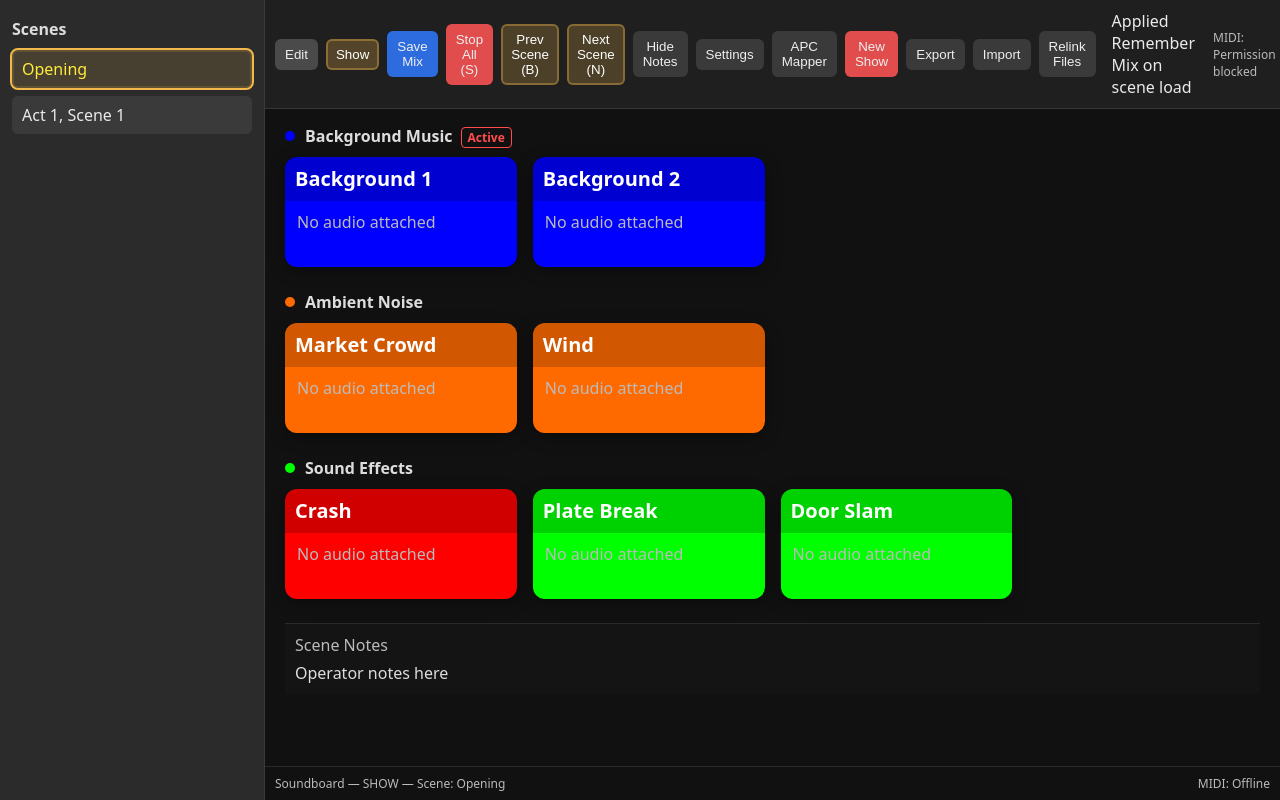
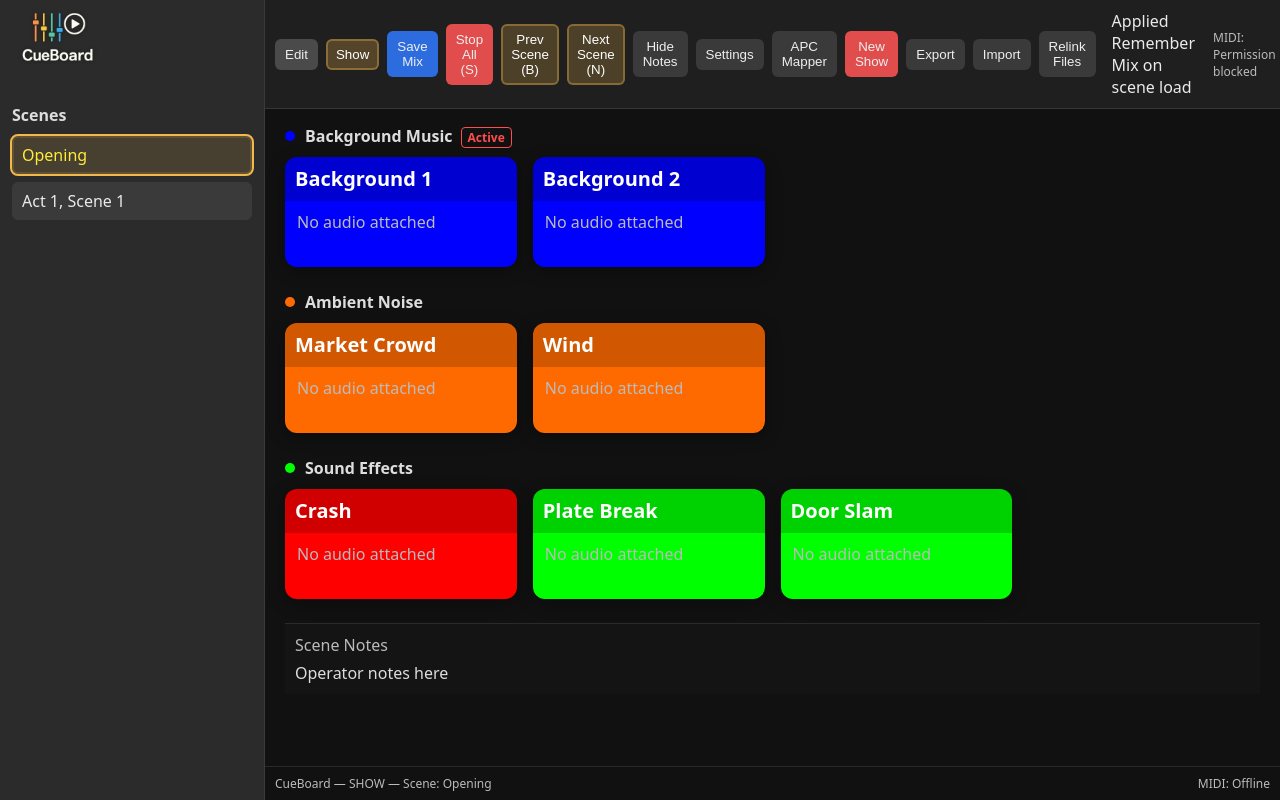
Before and after one commit to crownemmanuel/CueBoard, a React (Vite) app: page / in a window 1280 px wide. Built offline with nearby package versions, Linux system fonts and the light colour scheme.

Commit message:
some branding and documentation

```diff
--- a/index.html
+++ b/index.html
@@ -1,10 +1,10 @@
-<!doctype html>
+<!DOCTYPE html>
 <html lang="en">
   <head>
     <meta charset="UTF-8" />
-    <link rel="icon" type="image/svg+xml" href="/vite.svg" />
+    <link id="app-favicon" rel="icon" href="/vite.svg" />
     <meta name="viewport" content="width=device-width, initial-scale=1.0" />
-    <title>Tauri + React</title>
+    <title>CueBoard</title>
   </head>
 
   <body>
--- a/src/App.css
+++ b/src/App.css
@@ -41,6 +41,20 @@ body {
   flex-direction: column;
   gap: 8px;
   border-right: 1px solid #3a3a3a;
+}
+
+.brandRow {
+  display: flex;
+  align-items: center;
+  gap: 8px;
+  margin-bottom: 6px;
+}
+.brandLogo {
+  width: 92px;
+  height: 92px;
+  object-fit: contain;
+  filter: drop-shadow(0 0 2px rgba(0, 0, 0, 0.4));
+  margin-top: -20px;
 }
 
 .sidebar h2 {
--- a/src/App.jsx
+++ b/src/App.jsx
@@ -1,4 +1,5 @@
 import { useEffect, useMemo, useRef, useState } from "react";
+import logoUrl from "./cue-board.logo.png";
 import WaveSurfer from "wavesurfer.js";
 import "./App.css";
 
@@ -44,6 +45,9 @@ const APC_ROWS = [
 // Group selector buttons (top row -> bottom row)
 // Notes provided: 82, 83, 84, 85, 86
 const GROUP_SELECT_NOTES = [82, 83, 84, 85, 86];
+// APC40 navigation buttons for scene switching (from user logs)
+const APC_NAV_UP_NOTE = 95; // previous scene
+const APC_NAV_DOWN_NOTE = 94; // next scene
 const NOTE_TO_GROUP_KEY = {
   82: "background", // topmost row
   83: "ambients", // second row
@@ -132,6 +136,12 @@ function App() {
   useEffect(() => {
     currentSceneRef.current = currentScene;
   }, [currentScene]);
+
+  // Keep latest show in a ref for async callbacks (e.g., MIDI handlers)
+  const showRef = useRef(show);
+  useEffect(() => {
+    showRef.current = show;
+  }, [show]);
 
   const groupColors = useMemo(() => {
     const map = {};
@@ -238,6 +248,15 @@ function App() {
                 }
                 return;
               }
+              // Handle navigation buttons (Up/Down)
+              if (note === APC_NAV_UP_NOTE) {
+                prevScene();
+                return;
+              }
+              if (note === APC_NAV_DOWN_NOTE) {
+                nextScene();
+                return;
+              }
               // Map APC clip grid
               const padNumber = apcNoteToPadNumber(note);
               if (padNumber) handleApcPadPress(padNumber - 1);
@@ -497,15 +516,22 @@ function App() {
   }
 
   function nextScene() {
-    const idx = show.scenes.findIndex((s) => s.id === currentSceneId);
-    const next = show.scenes[(idx + 1) % show.scenes.length];
-    setCurrentSceneId(next.id);
+    setCurrentSceneId((prevId) => {
+      const scenes = showRef.current?.scenes || [];
+      const idx = scenes.findIndex((s) => s.id === prevId);
+      if (idx < 0 || scenes.length === 0) return prevId;
+      const j = (idx + 1) % scenes.length;
+      return scenes[j].id;
+    });
   }
   function prevScene() {
-    const idx = show.scenes.findIndex((s) => s.id === currentSceneId);
-    const prev =
-      show.scenes[(idx - 1 + show.scenes.length) % show.scenes.length];
-    setCurrentSceneId(prev.id);
+    setCurrentSceneId((prevId) => {
+      const scenes = showRef.current?.scenes || [];
+      const idx = scenes.findIndex((s) => s.id === prevId);
+      if (idx < 0 || scenes.length === 0) return prevId;
+      const j = (idx - 1 + scenes.length) % scenes.length;
+      return scenes[j].id;
+    });
   }
 
   // --- APC mapping & LED helpers (component-scoped, use midiOut) ---
@@ -1057,6 +1083,9 @@ function App() {
   return (
     <div className="app">
       <aside className="sidebar">
+        <div className="brandRow">
+          <img src={logoUrl} alt="CueBoard" className="brandLogo" />
+        </div>
         <h2>Scenes</h2>
         {mode === "edit" && (
           <div className="sceneControls">
@@ -1362,7 +1391,7 @@ function App() {
 
         <div className="footer">
           <div>
-            Soundboard — {mode.toUpperCase()} — Scene: {currentScene.name}
+            CueBoard — {mode.toUpperCase()} — Scene: {currentScene.name}
           </div>
           <div>MIDI: {midiOut ? midiOut.name : "Offline"}</div>
         </div>
--- a/src/main.jsx
+++ b/src/main.jsx
@@ -1,9 +1,26 @@
 import React from "react";
 import ReactDOM from "react-dom/client";
 import App from "./App";
+import logoUrl from "./cue-board.logo.png";
+
+// Ensure title and favicon reflect CueBoard branding at runtime (dev and build)
+const doc = document;
+if (doc && doc.title !== "CueBoard") {
+  doc.title = "CueBoard";
+}
+const ensureFavicon = () => {
+  const link =
+    doc.querySelector("link#app-favicon") || doc.createElement("link");
+  link.id = "app-favicon";
+  link.rel = "icon";
+  link.href = logoUrl;
+  const head = doc.querySelector("head");
+  if (head && !link.parentElement) head.appendChild(link);
+};
+ensureFavicon();
 
 ReactDOM.createRoot(document.getElementById("root")).render(
   <React.StrictMode>
     <App />
-  </React.StrictMode>,
+  </React.StrictMode>
 );
```
Also changed, not shown: src/cue-board.logo.png (added), 1 other file (tests, documents, lock files or other folders).
